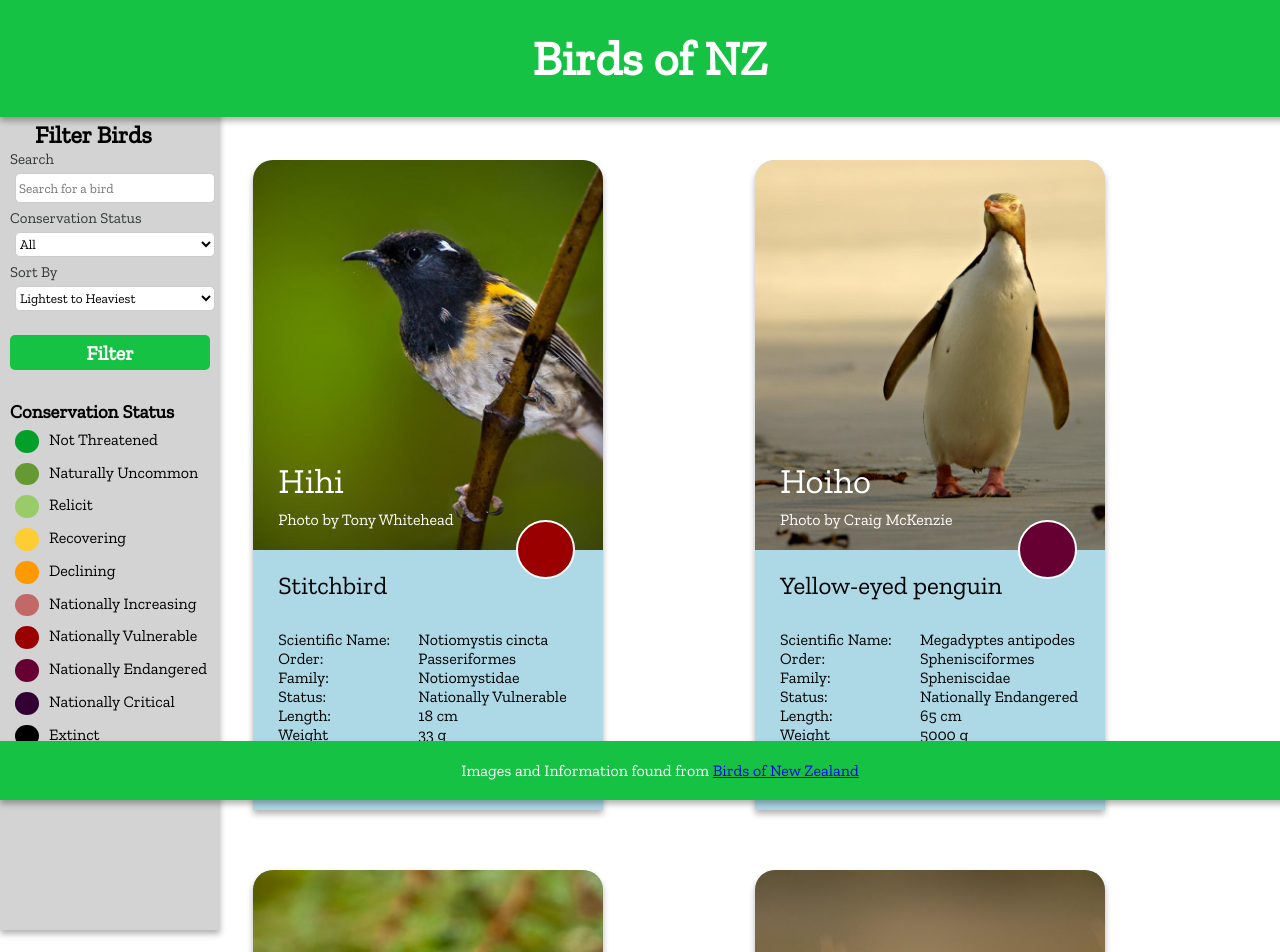
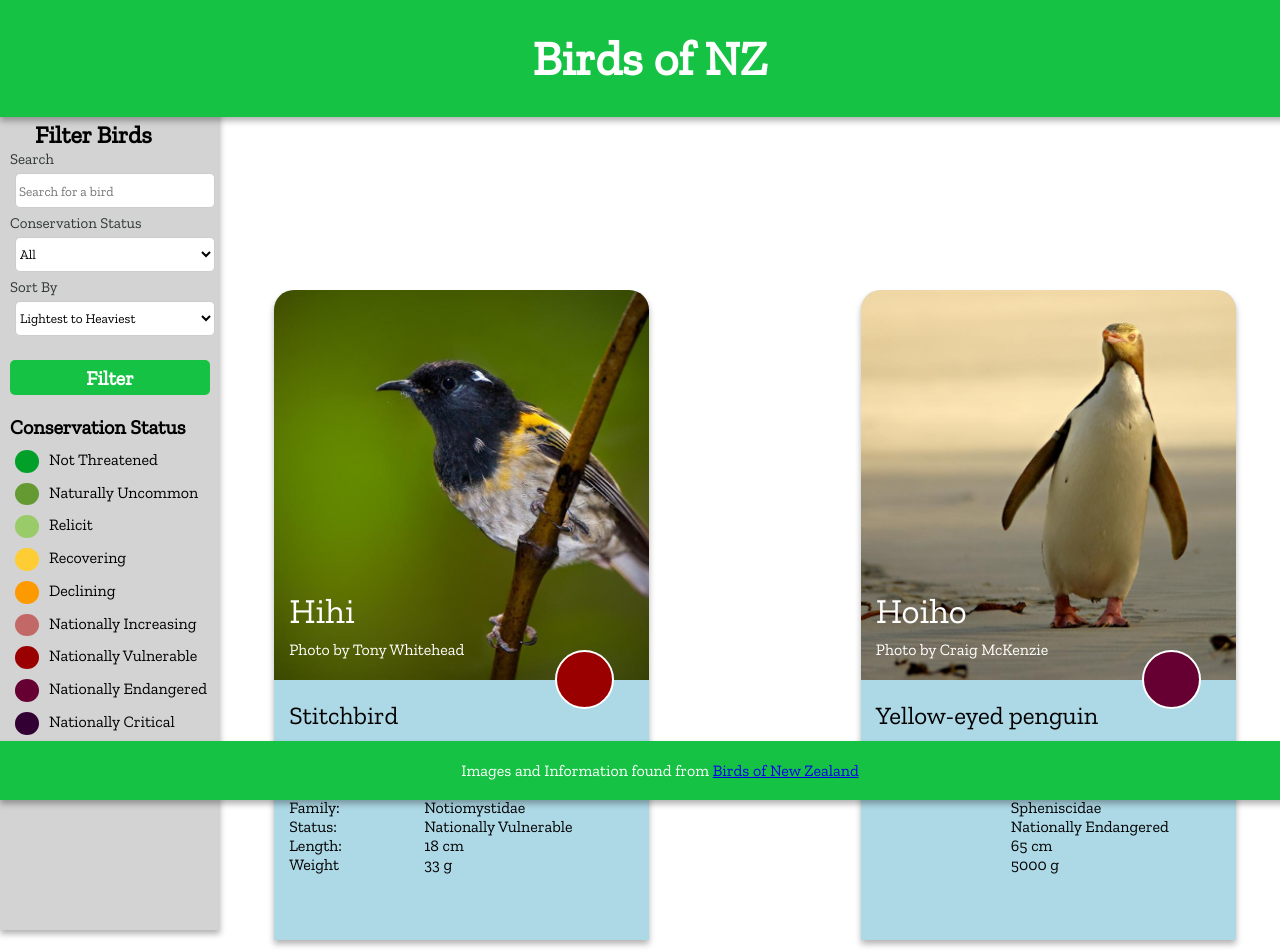
Before and after one commit to dyrel78/Birds-of-Aotearoa-, a plain HTML site: page index.html in a window 1280 px wide. Shown: the top 952 px of the page. Drawn offline with nearby package versions, Linux system fonts and the light colour scheme.

Commit message:
Checkpoint gonna start playing with JS

```diff
--- a/birbs.js
+++ b/birbs.js
@@ -1,30 +1,4 @@
 let URL = "./nzbird.json";
-
-/*async function fetchData() {
-    const response = await fetch(URL);
-    if (!response.ok) {
-      console.error(response.status);
-    }
-    const birds = await response.json();
-    console.log(birds);
-    birds.forEach(bird => {
-      const birdArticle = createBirdElement(bird);
-    });
-  }*/
-
-/*function createBirdElement(obj){
-  const main = document.querySelector('#bird-container');
-    const birdArticle = document.createElement('article');
-    birdArticle.setAttribute('class', 'birdArticle');
-    main.appendChild(birdArticle);
-    return birdArticle;
-}*/
-
-
-
-
-
-
 
 async function populate() {
     const response = await fetch(URL);
@@ -40,6 +14,7 @@ async function populate() {
 
       const imageArticle = document.createElement("div");
       const myArticle = document.createElement("div");
+      const photoArticle = document.createElement("div");
 
       const colourCircle = document.createElement("div");
       const photo = document.createElement("img");
@@ -57,10 +32,12 @@ async function populate() {
 
 
       //Giving ID's
-      imageArticle.setAttribute("class", "birb-image-article");
+      //imageArticle.setAttribute("class", "birb-image-article");
       colourCircle.setAttribute("class", "birb-colour-circle");
+      photoArticle.setAttribute("class", "birb-photo-article");
 
       myArticle.setAttribute("class", "birb-article");
+
       photo.setAttribute("class", "birb-photo");
       credit.setAttribute("class", "birb-credit");
       primaryName.setAttribute("class", "birb-primary-name");
@@ -140,6 +117,8 @@ async function populate() {
 
     const labels = document.createElement("div");
     labels.setAttribute("class", "birb-labels");
+    const birbText = document.createElement("div");
+    birbText.setAttribute("class", "birb-text-labels");
 
 
     const sciNameLabel = document.createElement("p");
@@ -169,6 +148,19 @@ async function populate() {
     labels.appendChild(lengthLabel);
     labels.appendChild(weightLabel);
 
+    /*
+    birbText.appendChild(sciName);
+    birbText.appendChild(order);
+    birbText.appendChild(family);
+    birbText.appendChild(status);
+    birbText.appendChild(length);
+    birbText.appendChild(weight);
+
+    photoArticle.appendChild(photo);
+    photoArticle.appendChild(primaryName);
+    photoArticle.appendChild(colourCircle);
+    photoArticle.appendChild(credit);
+*/
 
 
       myArticle.appendChild(photo);
@@ -185,10 +177,14 @@ async function populate() {
       myArticle.appendChild(length);
       myArticle.appendChild(weight);
 
+
       //Image and article are children of section
      // section.appendChild(imageArticle);
-      section.appendChild(myArticle);
-      section.appendChild(labels);
+           section.appendChild(myArticle);
+           section.appendChild(labels);
+
+      //section.appendChild(photoArticle);
+      //section.appendChild(birbText);
 
       //myArticle.append(imageArticle);
 
@@ -199,4 +195,3 @@ async function populate() {
 
   }
   populate();
-  //fetchData();
--- a/index.html
+++ b/index.html
@@ -81,13 +81,14 @@
 
         </form>
     </div>
-    <script></script>
 
 
     <main id = "bird-container" class ="bird-container">
-
       <!-- <div id = "bird-container" class="bird-container"></div> -->
     </main>
+
+
+
 </body>
 <footer>Images and Information found from <a href="https://www.birdsnz.org.nz/">Birds of New Zealand</a> </footer>
 </html>
--- a/style.css
+++ b/style.css
@@ -87,15 +87,27 @@ main{
   justify-content: center;
   flex-wrap: wrap;
   gap: 10px;*/
+
+
+
+
+/*
 grid-row-start: 2;
 grid-column-start:2;
 margin-left: 0px;
+*/
+
 display: flex;
 flex-direction:row;
 flex-wrap: wrap;
 justify-content: center;
 gap: 20px;
 overflow-y: hidden;
+
+
+grid-area: main;
+gap: 50px;
+align-items: stretch;
 
 
 
@@ -134,8 +146,15 @@ main>article{
   display: block;
   grid-area: sidebar; */
   /*grid-column: span 6;*/
+
+  /*
   grid-row: span 3;
   grid-row-start: 1;
+  */
+
+  display: block;
+
+
   height: 100%;
   width: 200px;
   background-color: lightgray;
@@ -188,13 +207,14 @@ box-shadow: 0 4px 6px rgba(0, 0, 0, .3);
     flex-wrap: wrap;
     color: rgb(0, 0, 0);
    position : absolute;
-   top:325px;
+   top:345px;
   }
 
   #conservation-status-title{
     display: flex;
     position : absolute;
-    top:300px;
+    top:315px;
+    font-size: 20px;
   }
   span {
     display: inline-block;
@@ -205,7 +225,7 @@ box-shadow: 0 4px 6px rgba(0, 0, 0, .3);
 
   select{
     width: 100%;
-    height: 25px;
+    height: 35px;
     margin:5px;
     resize:vertical;
     border-radius: 5px;
@@ -216,7 +236,7 @@ box-shadow: 0 4px 6px rgba(0, 0, 0, .3);
   }
   input{
     width: 100%;
-      height: 30px;
+      height: 35px;
       margin:5px;
       resize:vertical;
       border-radius: 5px;
@@ -319,10 +339,12 @@ form{
 .birb-article{
 border-top-left-radius: 20px;
 border-top-right-radius: 20px;
+/*border-bottom-left-radius: 20px;
+border-bottom-right-radius: 20px;*/
 margin-bottom: 40px;
 background-color: lightblue;
 /*text-align: center;*/
-width: 350px;
+width: 375px;
 height: 650px;
 grid-column-start: 1;
 gap:40px;
@@ -348,6 +370,9 @@ box-shadow: 0 4px 6px rgba(0, 0, 0, .3);
 
 .birb-article > p,h2{
   padding-left: 25px;
+  padding-bottom: 0px;
+  margin-bottom: 0px;
+  border-bottom: 0px;
 }
 
 .birb-primary-name{
@@ -362,12 +387,16 @@ box-shadow: 0 4px 6px rgba(0, 0, 0, .3);
   /*Font + Text Colour */
   color: white;
   font-weight: 200;
+  left: -10px;
 
 }
 .birb-credit{
   position: absolute;
   top: 350px;
   color: white;
+  left: -10px;
+
+
 
 }
 
@@ -393,13 +422,34 @@ box-shadow: 0 4px 6px rgba(0, 0, 0, .3);
   margin-bottom: 50px;
   position: relative;
   top:20px;
+  left: -10px;
+
 
 }
 
 .birb-scientific-name, .birb-order, .birb-family, .birb-status, .birb-length, .birb-weight{
-  left:140px;
+  left:150px;
+  float: right;
   position: relative;
   font-weight: lighter;
+  width: 100%;
+  top:50px;
+
+
+}
+
+.birb-labels{
+  color: black;
+  position: relative;
+  top: 470px;
+
+  left: -410px;
+
+  float: left;
+  font-weight: 300;
+  font-family: 'Zilla Slab', serif;
+
+
 
 
 }
@@ -418,18 +468,7 @@ box-shadow: 0 4px 6px rgba(0, 0, 0, .3);
 
 }
 
-.birb-labels{
-  color: black;
-  position: relative;
-  top: 470px;
-  left: -345px;
-  font-weight: 300;
-  font-family: 'Zilla Slab', serif;
 
-
-
-
-}
 
 
 
```
